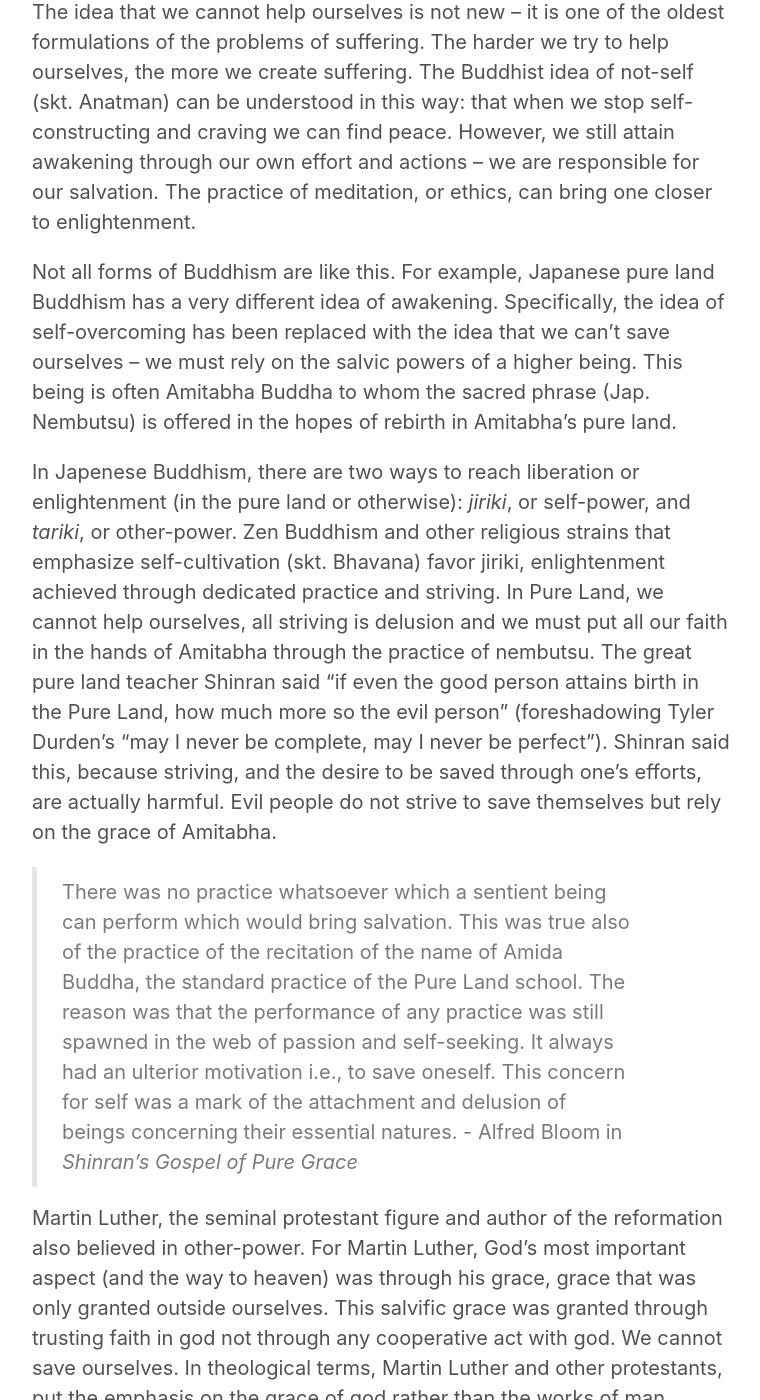
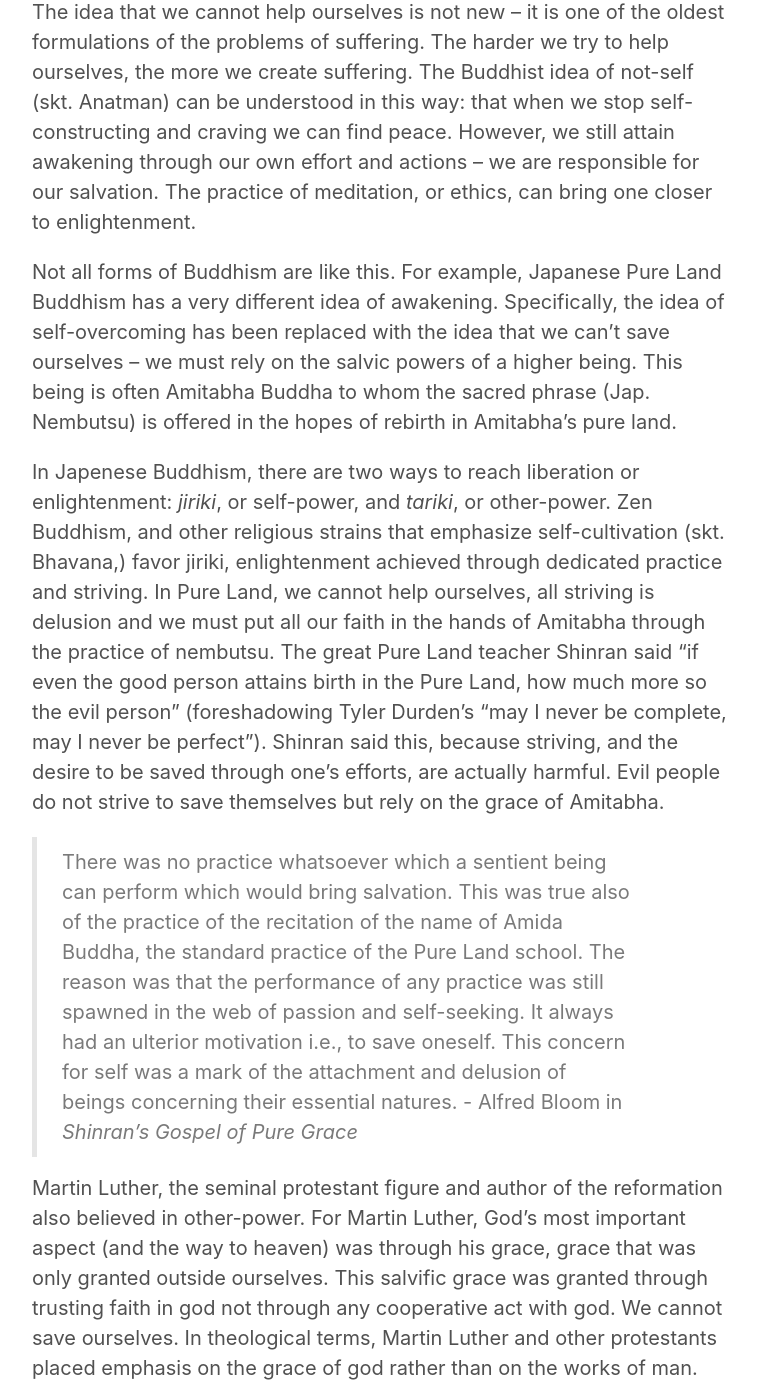
Before and after one commit to matthewsouthey/matthewsouthey.github.io, a Jekyll site: the page built from _posts/2018-04-10-paradox-choice.md, in a window 1280 px wide and 1400 px high, scrolled down 7121 px. Shown: the whole window, without its empty margins (258-1018 px from the left). Built offline with Jekyll 4.4.1, drawn with Linux system fonts in a browser that asks for light colours; our own code applies the rules of GitHub Pages for plain Markdown files; some of the changed text lies outside the part shown.

Commit message:
Update 2018-04-10-paradox-choice.md

```diff
--- a/_posts/2018-04-10-paradox-choice.md
+++ b/_posts/2018-04-10-paradox-choice.md
@@ -56,13 +56,13 @@ The benefit of meditation over amphetamines, is that meditation is a practice ba
 
 The idea that we cannot help ourselves is not new – it is one of the oldest formulations of the problems of suffering. The harder we try to help ourselves, the more we create suffering. The Buddhist idea of not-self (skt. Anatman) can be understood in this way: that when we stop self-constructing and craving we can find peace. However, we still attain awakening through our own effort and actions – we are responsible for our salvation. The practice of meditation, or ethics, can bring one closer to enlightenment.
 
-Not all forms of Buddhism are like this. For example, Japanese pure land Buddhism has a very different idea of awakening. Specifically, the idea of self-overcoming has been replaced with the idea that we can’t save ourselves – we must rely on the salvic powers of a higher being. This being is often Amitabha Buddha to whom the sacred phrase (Jap. Nembutsu) is offered in the hopes of rebirth in Amitabha’s pure land.
+Not all forms of Buddhism are like this. For example, Japanese Pure Land Buddhism has a very different idea of awakening. Specifically, the idea of self-overcoming has been replaced with the idea that we can’t save ourselves – we must rely on the salvic powers of a higher being. This being is often Amitabha Buddha to whom the sacred phrase (Jap. Nembutsu) is offered in the hopes of rebirth in Amitabha’s pure land.
 
-In Japenese Buddhism, there are two ways to reach liberation or enlightenment (in the pure land or otherwise): _jiriki_, or self-power, and _tariki_, or other-power. Zen Buddhism and other religious strains that emphasize self-cultivation (skt. Bhavana) favor jiriki, enlightenment achieved through dedicated practice and striving. In Pure Land, we cannot help ourselves, all striving is delusion and we must put all our faith in the hands of Amitabha through the practice of nembutsu. The great pure land teacher Shinran said “if even the good person attains birth in the Pure Land, how much more so the evil person” (foreshadowing Tyler Durden’s “may I never be complete, may I never be perfect”). Shinran said this, because striving, and the desire to be saved through one’s efforts, are actually harmful. Evil people do not strive to save themselves but rely on the grace of Amitabha.
+In Japenese Buddhism, there are two ways to reach liberation or enlightenment: _jiriki_, or self-power, and _tariki_, or other-power. Zen Buddhism, and other religious strains that emphasize self-cultivation (skt. Bhavana,) favor jiriki, enlightenment achieved through dedicated practice and striving. In Pure Land, we cannot help ourselves, all striving is delusion and we must put all our faith in the hands of Amitabha through the practice of nembutsu. The great Pure Land teacher Shinran said “if even the good person attains birth in the Pure Land, how much more so the evil person” (foreshadowing Tyler Durden’s “may I never be complete, may I never be perfect”). Shinran said this, because striving, and the desire to be saved through one’s efforts, are actually harmful. Evil people do not strive to save themselves but rely on the grace of Amitabha.
 
 >There was no practice whatsoever which a sentient being can perform which would bring salvation. This was true also of the practice of the recitation of the name of Amida Buddha, the standard practice of the Pure Land school. The reason was that the performance of any practice was still spawned in the web of passion and self-seeking. It always had an ulterior motivation i.e., to save oneself. This concern for self was a mark of the attachment and delusion of beings concerning their essential natures. - Alfred Bloom in _Shinran’s Gospel of Pure Grace_
 
-Martin Luther, the seminal protestant figure and author of the reformation also believed in other-power. For Martin Luther, God’s most important aspect (and the way to heaven) was through his grace, grace that was only granted outside ourselves. This salvific grace was granted through trusting faith in god not through any cooperative act with god. We cannot save ourselves. In theological terms, Martin Luther and other protestants, put the emphasis on the grace of god rather than the works of man.
+Martin Luther, the seminal protestant figure and author of the reformation also believed in other-power. For Martin Luther, God’s most important aspect (and the way to heaven) was through his grace, grace that was only granted outside ourselves. This salvific grace was granted through trusting faith in god not through any cooperative act with god. We cannot save ourselves. In theological terms, Martin Luther and other protestants placed emphasis on the grace of god rather than on the works of man.
 
 The protestant idea of abandoning self-power can be found in Alcoholics Anonymous which was founded by a group of protestants in the American Midwest. The idea remains the same, you led yourself astray (into alcoholism), and when you tried to fix yourself, you failed – now is the time to give up trying to fix yourself and accept the divine grace of a higher power.  The basic text of AA, colloquially called “The Big Book” espouses the doctrine of other-power explicitly.
 
```
